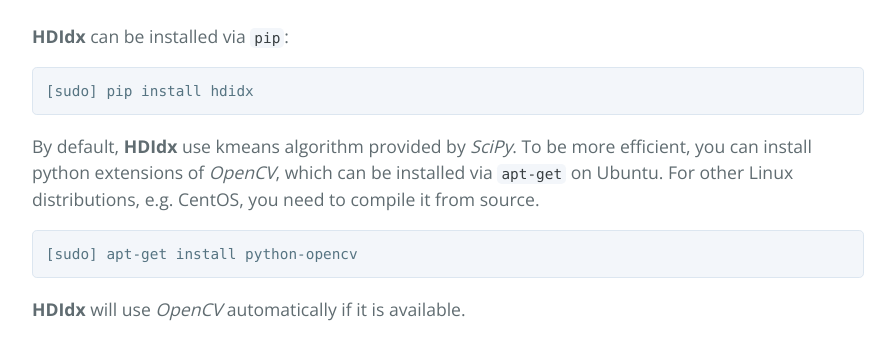
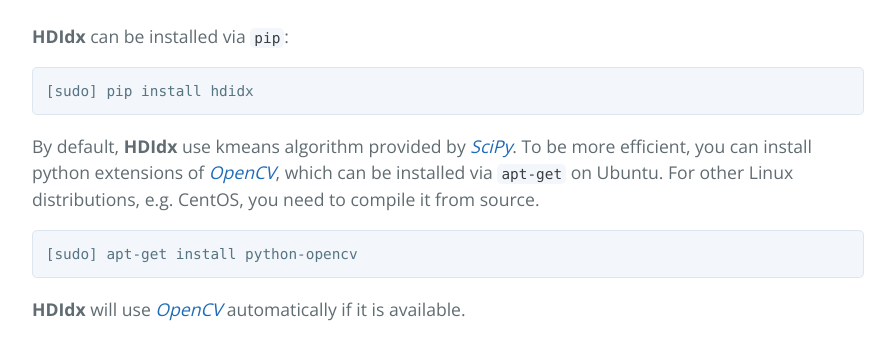
Before and after one commit to hdidx/hdidx, a plain HTML site: page index.html in a window 1280 px wide. Shown: the part 1540-1901 px from the top of the page, without its empty margins (192-1087 px from the left). Drawn offline with nearby package versions, Linux system fonts and the light colour scheme.

```diff
--- a/index.html
+++ b/index.html
@@ -54,11 +54,11 @@
 
 <div class="highlight highlight-bash"><pre>[sudo] pip install hdidx</pre></div>
 
-<p>By default, <strong>HDIdx</strong> use kmeans algorithm provided by <em>SciPy</em>. To be more efficient, you can install python extensions of <em>OpenCV</em>, which can be installed via <code>apt-get</code> on Ubuntu. For other Linux distributions, e.g. CentOS, you need to compile it from source.</p>
+<p>By default, <strong>HDIdx</strong> use kmeans algorithm provided by <a href="http://www.scipy.org/"><em>SciPy</em></a>. To be more efficient, you can install python extensions of <a href="http://opencv.org/"><em>OpenCV</em></a>, which can be installed via <code>apt-get</code> on Ubuntu. For other Linux distributions, e.g. CentOS, you need to compile it from source.</p>
 
 <div class="highlight highlight-bash"><pre>[sudo] apt-get install python-opencv</pre></div>
 
-<p><strong>HDIdx</strong> will use <em>OpenCV</em> automatically if it is available.</p>
+<p><strong>HDIdx</strong> will use <a href="http://opencv.org/"><em>OpenCV</em></a> automatically if it is available.</p>
 
 <h2>
 <a id="example" class="anchor" href="#example" aria-hidden="true"><span class="octicon octicon-link"></span></a>Example</h2>
```
Also changed, not shown: params.json (+1 -1 lines).
